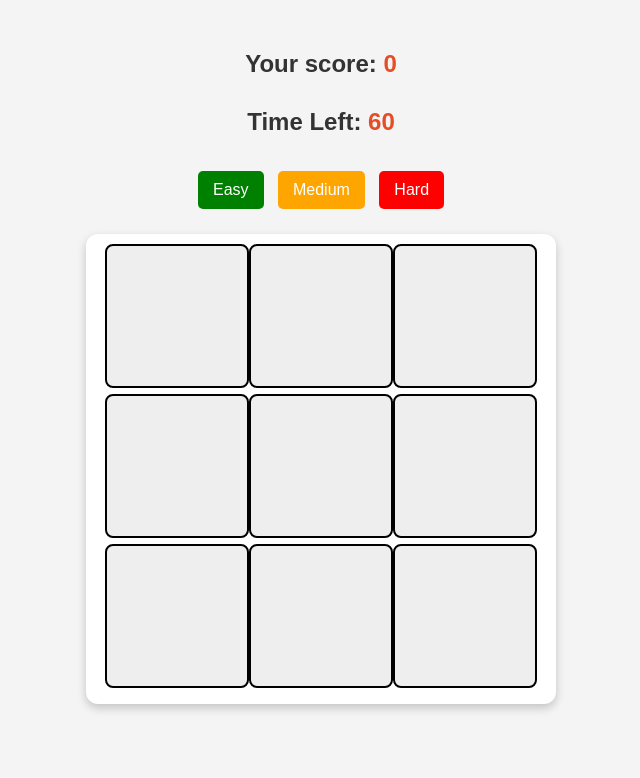
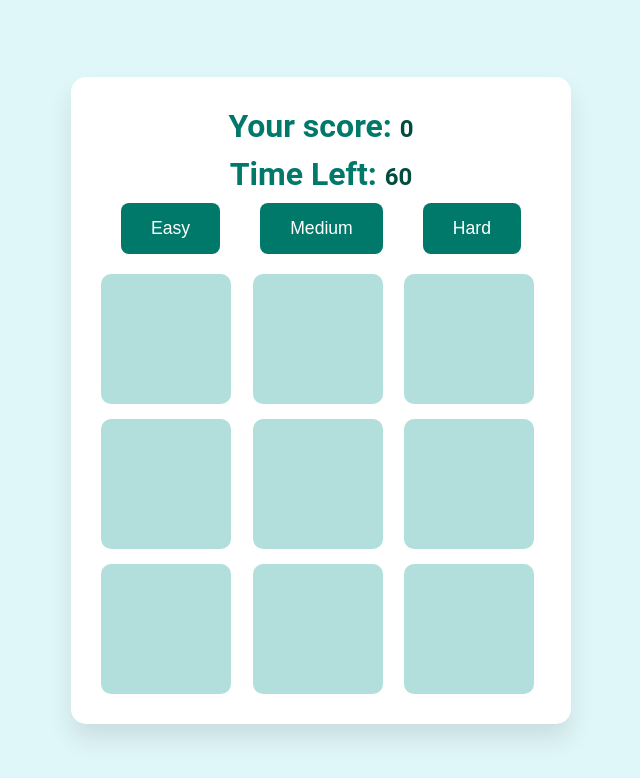
Before and after one commit to kritikawalia10/games, a plain HTML site: page index3.html in a window 1280 px wide. Shown: the whole page, without its empty margins (319-959 px from the left). Drawn offline with Linux system fonts and the light colour scheme.

Commit message:
Whac-a-mole

```diff
--- a/index3.html
+++ b/index3.html
@@ -5,95 +5,120 @@
   <meta name="viewport" content="width=device-width, initial-scale=1.0">
   <title>Whac-a-Mole</title>
   <style>
-    body {
-      font-family: Arial, sans-serif;
-      text-align: center;
-      background-color: #f4f4f4;
+    * {
       margin: 0;
       padding: 0;
+      box-sizing: border-box;
+    }
+
+    body {
+      font-family: 'Roboto', sans-serif;
+      background: #e0f7fa;
+      display: flex;
+      justify-content: center;
+      align-items: center;
+      min-height: 100vh;
+      flex-direction: column;
+      text-align: center;
     }
 
     h2 {
-      color: #333;
+      color: #00796b;
+      font-size: 2rem;
       margin-bottom: 10px;
     }
 
+    #game-container {
+      background: #ffffff;
+      padding: 30px;
+      border-radius: 15px;
+      box-shadow: 0px 15px 25px rgba(0, 0, 0, 0.1);
+      width: 500px;
+      text-align: center;
+    }
+
+    .level-buttons {
+      display: flex;
+      justify-content: space-around;
+      margin-bottom: 20px;
+    }
+
+    button {
+      background-color: #00796b;
+      color: white;
+      border: none;
+      padding: 15px 30px;
+      font-size: 1.1rem;
+      border-radius: 8px;
+      cursor: pointer;
+      transition: background-color 0.3s ease, transform 0.2s ease;
+    }
+
+    button:hover {
+      background-color: #004d40;
+      transform: scale(1.1);
+    }
+
     .grid {
-      width: 450px;
-      height: 450px;
-      display: flex;
-      flex-wrap: wrap;
-      justify-content: center;
-      margin: 20px auto;
-      padding: 10px;
-      background: white;
-      border-radius: 12px;
-      box-shadow: 0px 4px 10px rgba(0, 0, 0, 0.2);
+      display: grid;
+      grid-template-columns: repeat(3, 1fr);
+      gap: 15px;
+      margin-top: 20px;
     }
 
     .square {
-      height: 140px;
-      width: 140px;
-      border: solid black 2px;
-      border-radius: 8px;
-      transition: 0.2s;
-      background: #eee;
+      background-color: #b2dfdb;
+      border-radius: 10px;
+      height: 130px;
+      width: 130px;
+      position: relative;
       display: flex;
+      justify-content: center;
       align-items: center;
-      justify-content: center;
+      transition: background-color 0.2s ease;
     }
 
     .square:hover {
-      background: #ddd;
-      cursor: pointer;
+      background-color: #80cbc4;
     }
 
     .mole {
-      background: #4a90e2;
+      background-color: #004d40;
       border-radius: 50%;
-      width: 80px;
-      height: 80px;
-      box-shadow: 0px 4px 6px rgba(0, 0, 0, 0.2);
-      animation: pop 0.3s ease-in-out;
+      width: 70px;
+      height: 70px;
+      box-shadow: 0px 5px 10px rgba(0, 0, 0, 0.2);
+      animation: pop 0.3s ease-out;
     }
 
     @keyframes pop {
-      0% { transform: scale(0); }
-      100% { transform: scale(1); }
+      0% {
+        transform: scale(0);
+      }
+      100% {
+        transform: scale(1);
+      }
     }
 
     #score, #time-left {
       font-weight: bold;
-      color: #e44d26;
+      color: #004d40;
+      font-size: 1.5rem;
     }
 
-    #game-container {
-      display: flex;
-      flex-direction: column;
-      align-items: center;
-      margin-top: 30px;
+    .countdown {
+      font-size: 2rem;
+      font-weight: bold;
+      margin-top: 10px;
+      color: #00796b;
     }
 
-    .level-buttons {
-      margin-top: 20px;
+    .level-buttons button {
+      transition: background-color 0.2s ease;
     }
 
-    button {
-      padding: 10px 15px;
-      margin: 5px;
-      border: none;
-      border-radius: 5px;
-      cursor: pointer;
-      font-size: 16px;
-      transition: 0.3s;
-    }
-
-    .easy { background: green; color: white; }
-    .medium { background: orange; color: white; }
-    .hard { background: red; color: white; }
-
-    button:hover {
-      opacity: 0.8;
+    .level-buttons button:active {
+      background-color: #004d40;
     }
   </style>
 </head>
@@ -101,7 +126,7 @@
 
   <div id="game-container">
     <h2>Your score: <span id="score">0</span></h2>
-    <h2>Time Left: <span id="time-left">60</span></h2>
+    <h2>Time Left: <span id="time-left" class="countdown">60</span></h2>
 
     <div class="level-buttons">
       <button class="easy" onclick="startGame(1000)">Easy</button>
```
